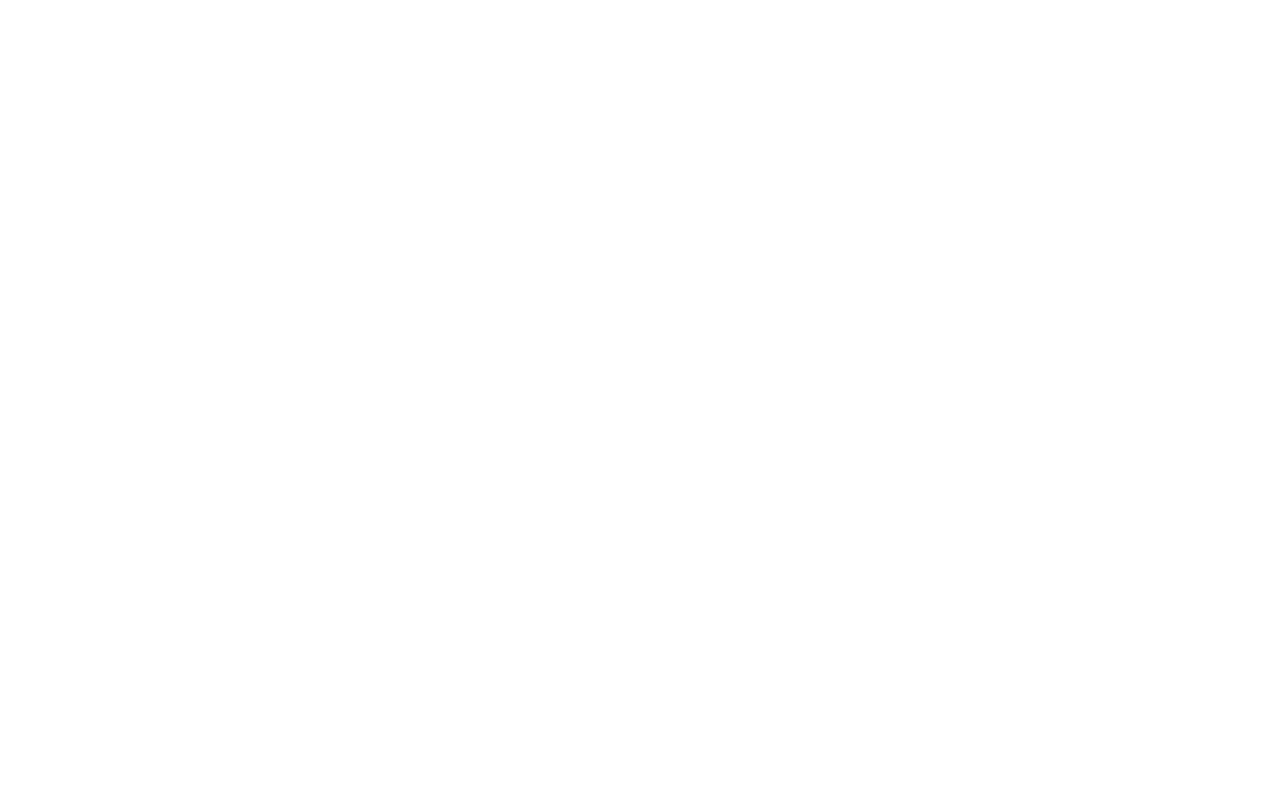
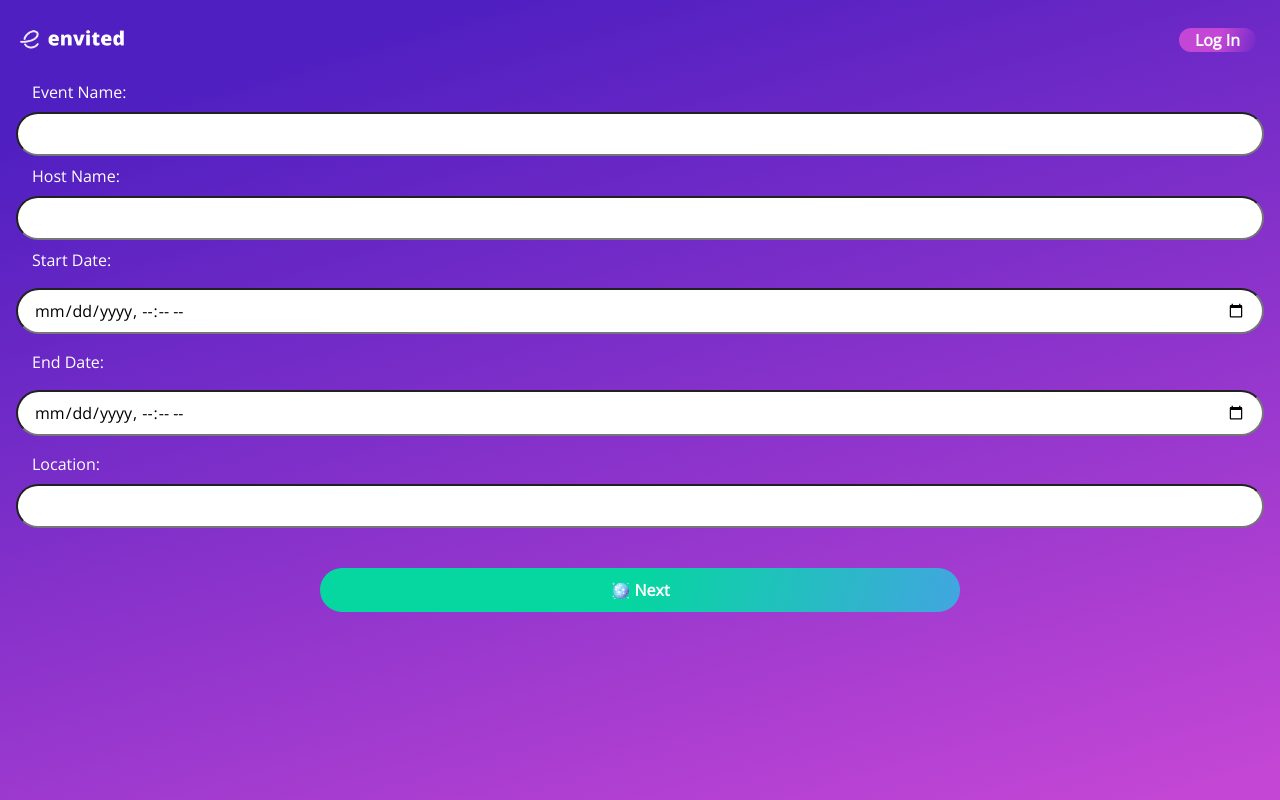
Before and after one commit to Sceptimis/envited-ta, a React (Create React App) app: page /create in a window 1280 px wide. Before the commit this address had no page. Built offline with nearby package versions, Linux system fonts and the light colour scheme.

Commit message:
Add create event page

```diff
--- a/src/App.jsx
+++ b/src/App.jsx
@@ -1,5 +1,6 @@
 import { BrowserRouter, Route, Routes } from 'react-router-dom';
 import Landing from './pages/Landing/Landing';
+import CreateEvent from './pages/CreateEvent/CreateEvent';
 
 function App() {
   return (
@@ -8,6 +9,7 @@
         <BrowserRouter>
           <Routes>
             <Route exact path="/" element={<Landing />} />
+            <Route exact path="/create" element={<CreateEvent />} />
           </Routes>
         </BrowserRouter>
       </div>
--- /dev/null
+++ b/src/pages/CreateEvent/CreateEvent.jsx
@@ -0,0 +1,74 @@
+import { useState } from 'react';
+import { usePersistentState } from '../../utils/usePersistentState';
+import styles from './CreateEvent.module.scss'
+import Background from '../../components/Background/Background'
+import NavBar from '../../components/NavBar/NavBar';
+import RoundedButton from '../../components/RoundedButton/RoundedButton';
+import RoundedTextBox from '../../components/RoundedTextBox/RoundedTextBox';
+
+function CreateEvent() {
+    const [details, setDetails] = usePersistentState("event", {});
+
+    // event name, host name, start and end time/date, location and event photo
+    const [eventNameIn, setEventName] = useState("Epic Event");
+    const [hostNameIn, setHostName] = useState("John Smith");
+    const [startDateIn, setStartDate] = useState(Date.now().value);
+    const [endDateIn, setEndDate] = useState(Date.now().value);
+    const [locationIn, setLocation] = useState("Everywhere");
+
+    return (
+        <>
+        <Background />
+        <NavBar />
+        <form onSubmit={() => {
+            setDetails({
+                eventName: eventNameIn,
+                hostName: hostNameIn,
+                startDateIn: startDateIn,
+                endDateIn: endDateIn,
+                locationIn: locationIn,
+            });
+
+            window.history.pushState({}, null, "/event");
+        }}>
+            <label for="eventName">Event Name:</label>
+            <RoundedTextBox
+              name="eventName"
+              type="text"
+              onChange={(e) => setEventName(e.target.value)}
+            />
+            <label for="hostName">Host Name:</label>
+            <RoundedTextBox
+              name="hostName"
+              type="text"
+              onChange={(e) => setHostName(e.target.value)}
+            />
+            <label for="startDate">Start Date:</label>
+            <input
+              name="startDate"
+              type="datetime-local"
+              onChange={(e) => setStartDate(e.target.value)}
+            />
+            <label for="endDate">End Date:</label>
+            <input
+              name="endDate"
+              type="datetime-local"
+              onChange={(e) => setEndDate(e.target.value)}
+            />
+            <label for="location">Location:</label>
+            <RoundedTextBox
+              name="location"
+              type="text"
+              onChange={(e) => setLocation(e.target.value)}
+            />
+            <RoundedButton
+              className={styles.submitButton}
+              type="submit"
+              text="🪩 Next"
+            />
+        </form>
+        </>
+    );
+}
+
+export default CreateEvent;
--- /dev/null
+++ b/src/pages/CreateEvent/CreateEvent.module.scss
@@ -0,0 +1,38 @@
+form {
+    display: flex;
+    flex-wrap: wrap;
+    flex-direction: column;
+    justify-content: center;
+
+    > label {
+        color: white;
+        margin-left: 2rem;
+    }
+
+    > input[type=text] {
+        color: white;
+        margin: 0.5rem 1rem;
+    }
+
+    > input[type=datetime-local] {
+        padding: 0.5rem 1rem;
+        border-radius: 35px;
+        margin: 1rem;
+    }
+}
+
+.submitButton {
+    margin: 1rem 25%;
+    padding: 10px 10px !important;
+    font-weight: 700 !important;
+    background: linear-gradient(107.04deg, #06D6A0 48.99%, #5794F7 118.32%) !important;
+    text-align: center;
+}
+
+.submitButton {
+    margin: 2rem 25%;
+    padding: 10px 10px !important;
+    font-weight: 700 !important;
+    background: linear-gradient(107.04deg, #06D6A0 48.99%, #5794F7 118.32%) !important;
+    text-align: center;
+}
--- /dev/null
+++ b/src/utils/usePersistentState.js
@@ -0,0 +1,13 @@
+import { useEffect, useState } from "react";
+
+export function usePersistentState(defaultValue, stateKey) {
+    const [value, setValue ] = useState(() => {
+        const persistentValue = window.localStorage.getItem(stateKey);
+
+        return persistentValue !== null ? JSON.parse(persistentValue) : defaultValue;
+    });
+
+    useEffect(() => window.localStorage.setItem(stateKey, JSON.stringify(value)), [stateKey, value]);
+
+    return [value, setValue];
+}
```
